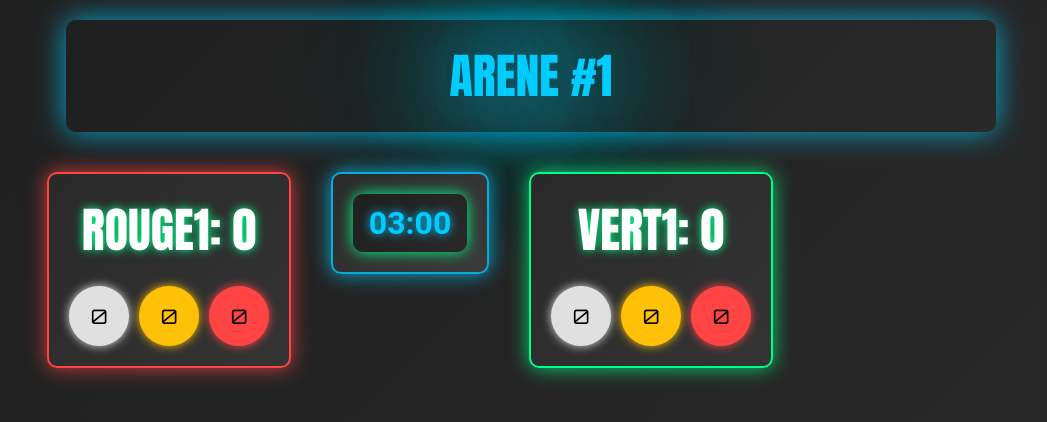
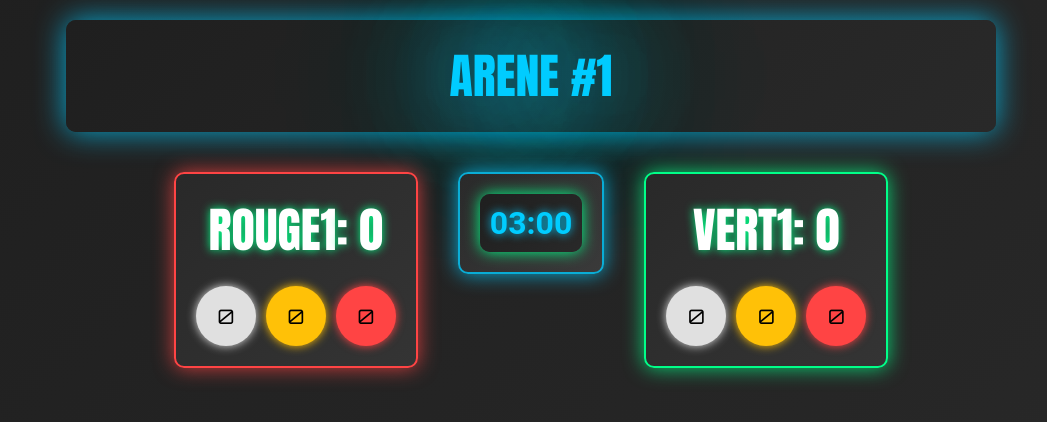
Before and after one commit to viickel/Arbitrage_SabreLaser_ASL_FFE, a Flask app: page /affichage/1 in a window 1280 px wide. Shown: the top 422 px of the page, without its empty margins (109-1156 px from the left). Run offline with Flask 3, Linux system fonts and the light colour scheme; data that the repository does not hold is empty.

Commit message:
ajustement des styles du chrono en mode affichage

```diff
--- a/static/css/chrono.css
+++ b/static/css/chrono.css
@@ -10,6 +10,10 @@
     border-radius: 10px;
     background: linear-gradient(135deg, #2a2a2a, #3a3a3a);
     box-shadow: 0 0 20px rgba(0, 204, 255, 0.8);
+}
+
+.timer-container.display {
+    width: auto;
 }
 
 /* Timer Row Layout */
```
